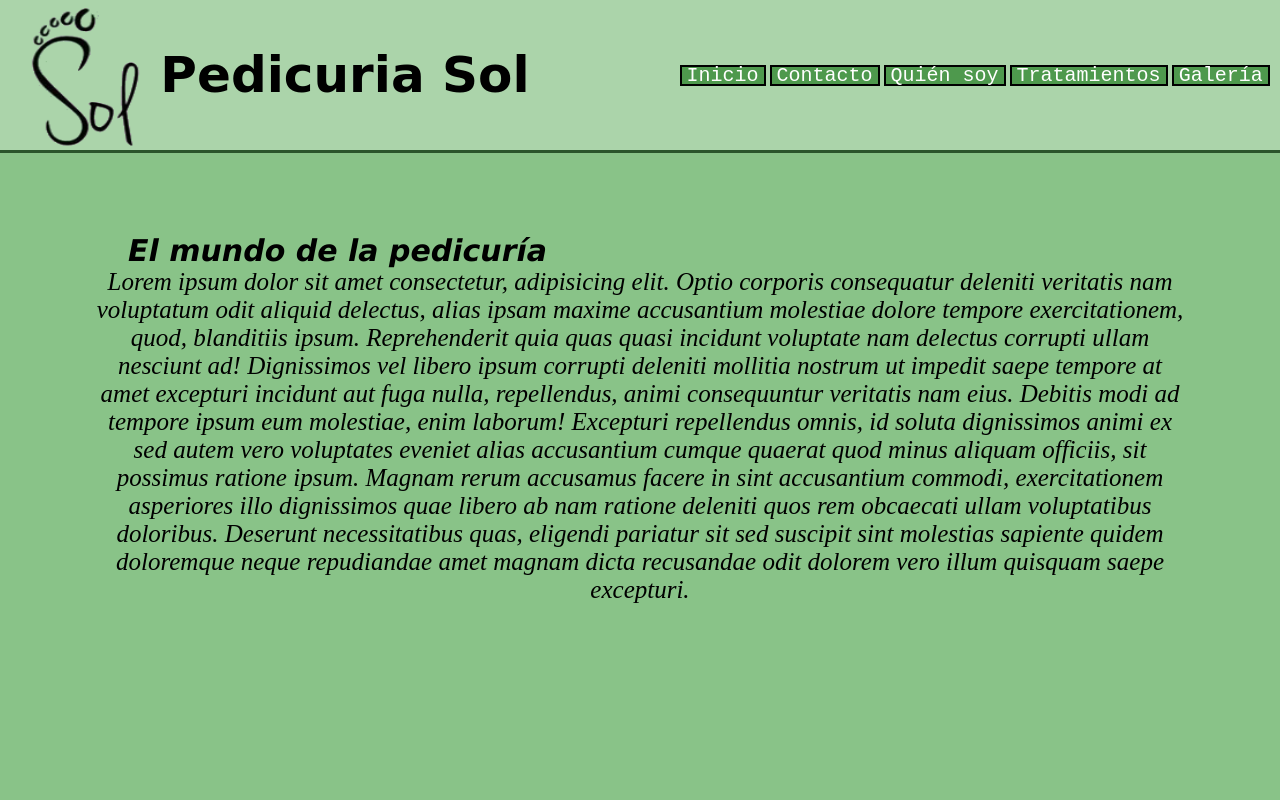
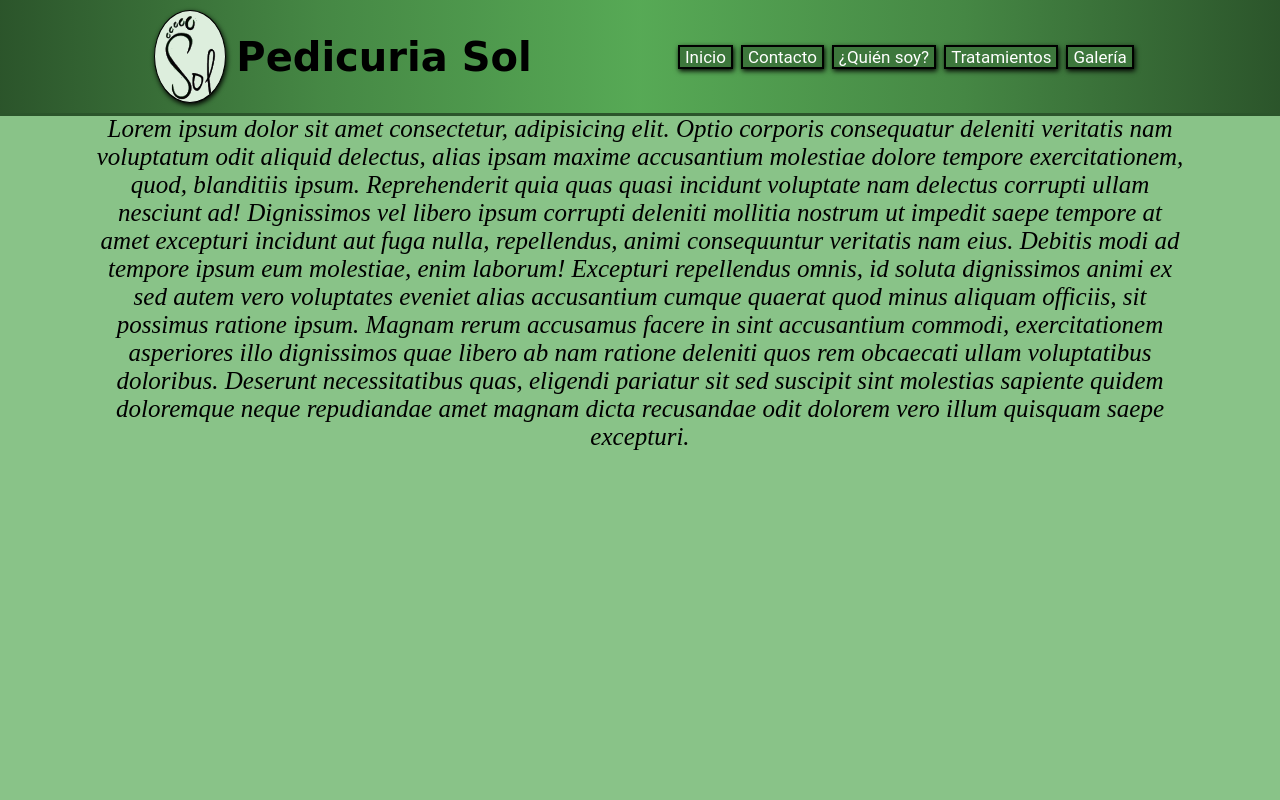
Before and after one commit to DarioIrusta/pedicuria-sol, a plain HTML site: page index.html in a window 1280 px wide. Shown: the top 800 px of the page. Drawn offline with Linux system fonts and the light colour scheme; a web font is replaced by a local one.

Commit message:
Nuevo navegador

```diff
--- a/index.html
+++ b/index.html
@@ -14,12 +14,11 @@
 <body>
     <header>
         <nav class="navegador">
-            <img class="logoPrincipal" src="./imagenes/logo.png" alt="pedicuria sol logo">
-            <h1>Pedicuria Sol</h1>
+            <h1 class="logoytitulo"><img class="logoPrincipal" src="./imagenes/logos/logo.png" alt="pedicuria sol logo">Pedicuria Sol</h1>
             <ul class="navegador__lista">
                 <li class="navegador__lista__item"><a href="#">Inicio</a></li>
                 <li class="navegador__lista__item"><a href="./paginas/contacto.html">Contacto</a></li>
-                <li class="navegador__lista__item"><a href="./paginas/quien-soy.html">Quién soy</a></li>
+                <li class="navegador__lista__item"><a href="./paginas/quien-soy.html">¿Quién soy?</a></li>
                 <li class="navegador__lista__item"><a href="./paginas/tratamientos.html">Tratamientos</a></li>
                 <li class="navegador__lista__item"><a href="./paginas/galeria.html">Galería</a></li>
             </ul>
--- a/style.css
+++ b/style.css
@@ -4,34 +4,50 @@
 }
 h1 {
     font-family: 'Send Flowers', cursive;
-    font-size: 50px;
-    display: inline;
+    font-size: 40px;
+}
+.logoytitulo {
+    display: flex;
+    align-items: center;
 }
 .logoPrincipal {
-    height: 150px;
-    width: 150px;
+    height: 109x;
+    width: 70px;
+    margin: 10px 10px;
+    background: hsl(119, 33%, 90%);
+    border: solid 1px black;
+    border-radius: 100%;
+    box-shadow: 1px 2px 5px 0 black;
 }
 .navegador {
+    position: fixed;
+    width: 100%;
     display: flex;
     align-items: center;
-    justify-content: center;
+    justify-content: space-evenly;
     background-color: hsl(119, 33%, 75%);
+    background-image: linear-gradient(90deg, hsl(119, 33%, 25%), hsl(119, 33%, 40%), hsl(119, 33%, 50%), hsl(119, 33%, 40%), hsl(119, 33%, 25%));
     border-bottom: solid 3px hsl(119, 33%, 25%);
 }
-.navegador__lista{
-    margin-left: 150px;
+.navegador__lista__item {
+    display: inline-block;
+    background-color: hsl(119, 33%, 35%);
+    margin: 0 2px;
+    border: solid 2px black;
+    box-shadow: 1px 2px 5px 0 black;
 }
-.navegador__lista__item {
-    display: inline;
-    background-color: hsl(119, 33%, 45%);
-    border: solid 2px black;
+.navegador__lista__item:hover {
+    transform: scale(1.1);
+    background-color: hsl(119, 33%, 15%);
+    transition: transform .5s, background .3s;
 }
 .navegador__lista__item a{
     text-decoration: none;
     color: white;
     padding: 5px;
-    font-size: 20px;
-    font-family: 'Courier New', Courier, monospace;
+    font-size: 17px;
+    font-style: normal;
+    font-family: 'Roboto', sans-serif;
 }
 .indexPrincipal{
     background-color: hsl(119, 33%, 65%);
```
Also changed, not shown: imagenes/logos/emaillogo.png (added), imagenes/logos/fb.png (added), imagenes/logos/ig.png (added), imagenes/logos/lnk.png (added), imagenes/logos/logo.png (added), imagenes/logos/logotelefono.png (added), imagenes/logos/ubicacionlogo.png (added).
